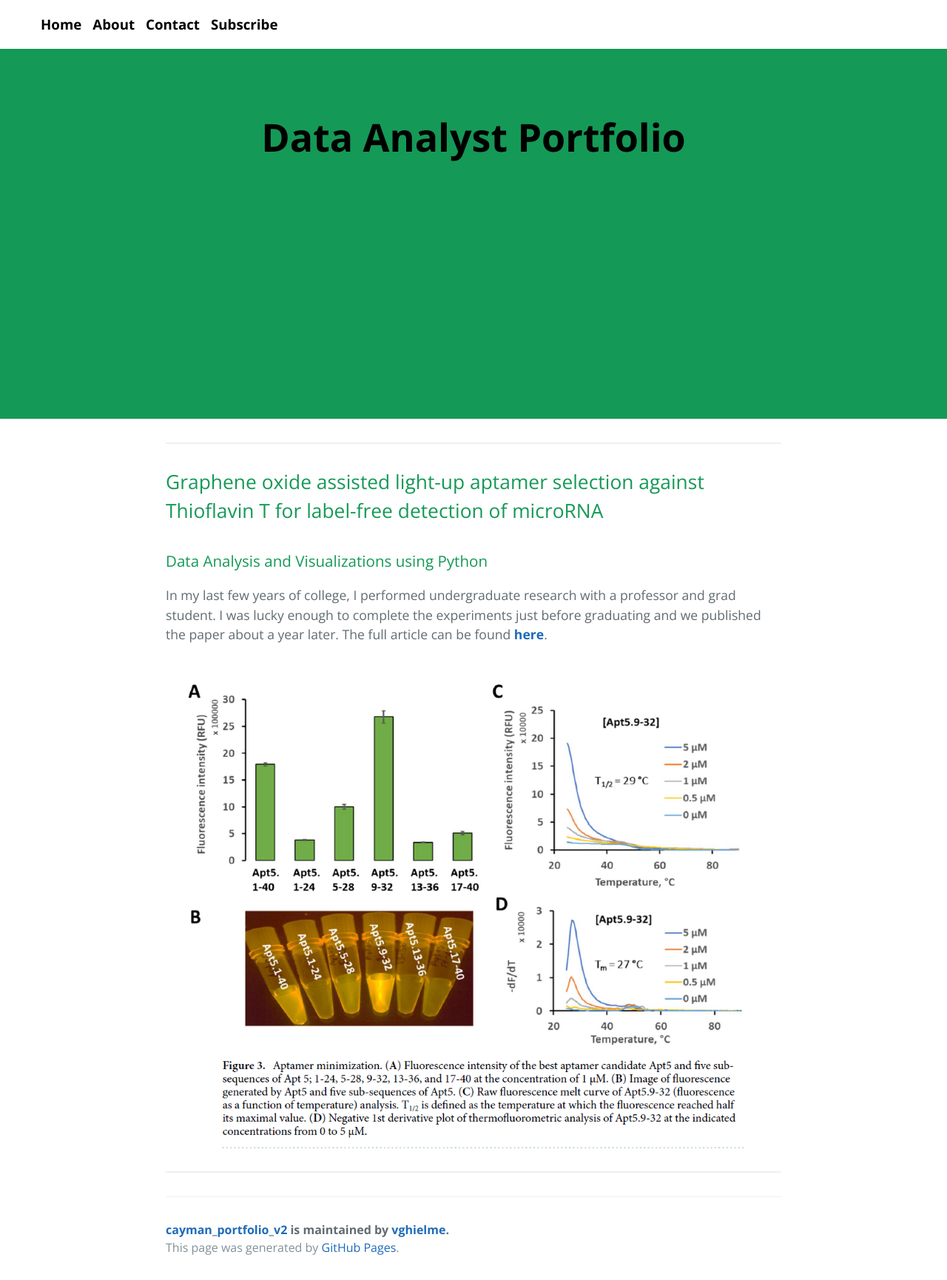
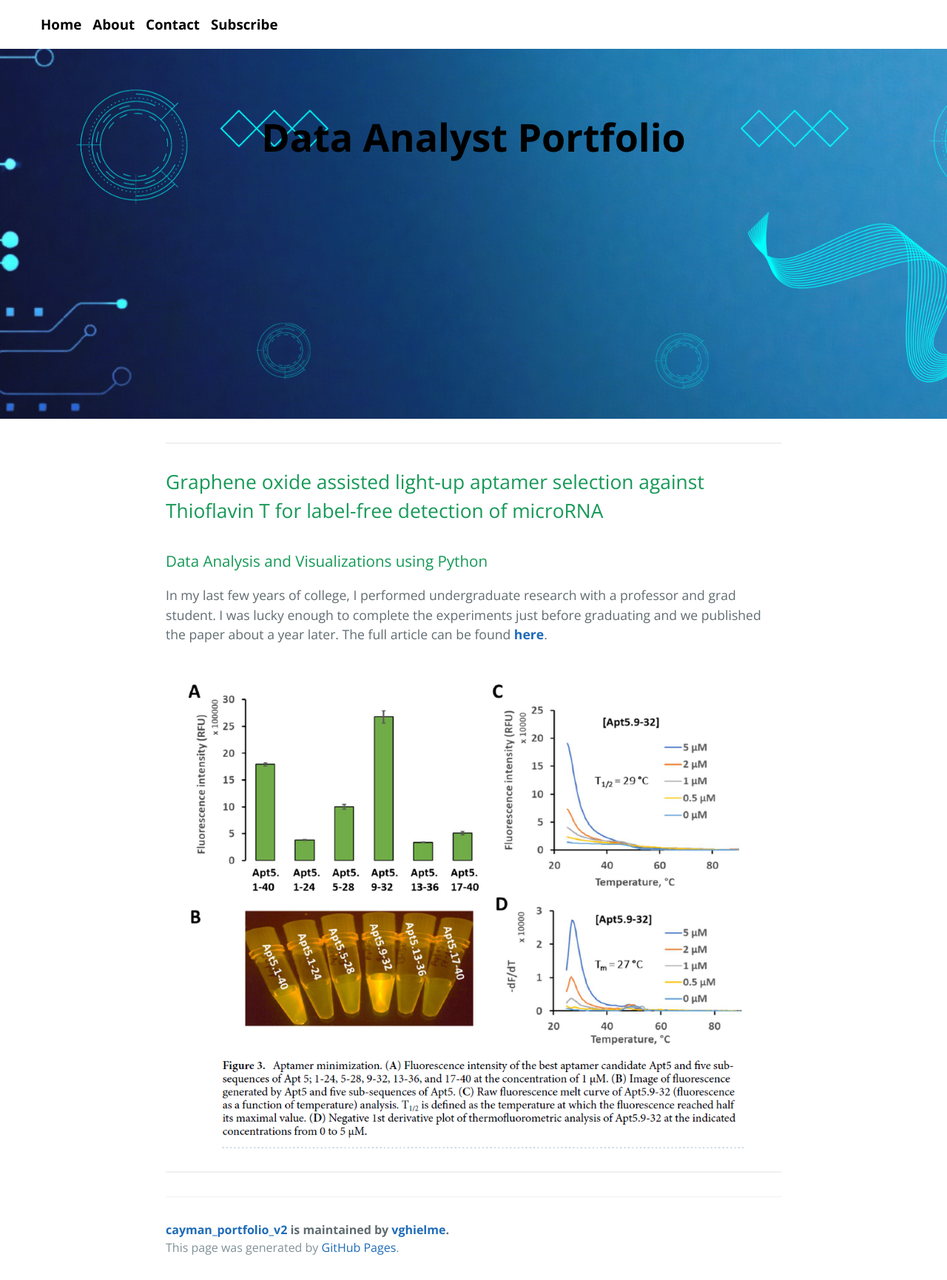
Before and after one commit to vghielme/cayman_portfolio_v2, a Jekyll site: the page built from index.md, in a window 1280 px wide. Shown: the whole page at 74% size. Built offline with Jekyll 4.4.1, drawn with Linux system fonts in a browser that asks for light colours.

Commit message:
Update jekyll-theme-cayman.scss

```diff
--- a/_sass/jekyll-theme-cayman.scss
+++ b/_sass/jekyll-theme-cayman.scss
@@ -28,7 +28,7 @@
 .page-header {
   color: $header-heading-color;
   text-align: center;
-  background-image: url(images/thumbnail.png);
+  background-image: url(/images/thumbnail.png);
   background-color: $header-bg-color;
   height: 500px; /* You must set a specified height */
   background-position: center; /* Center the image */
```
